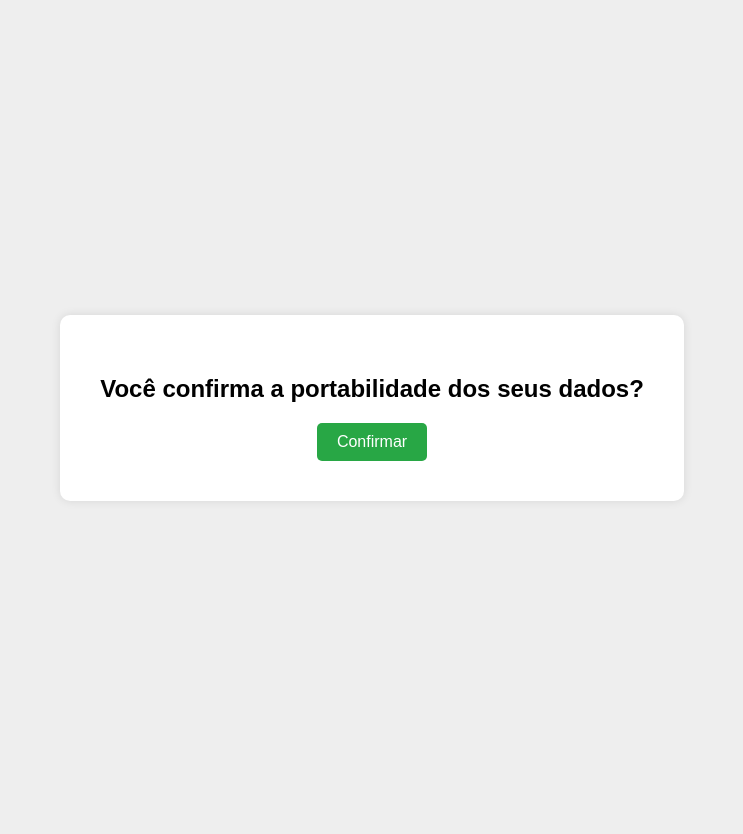
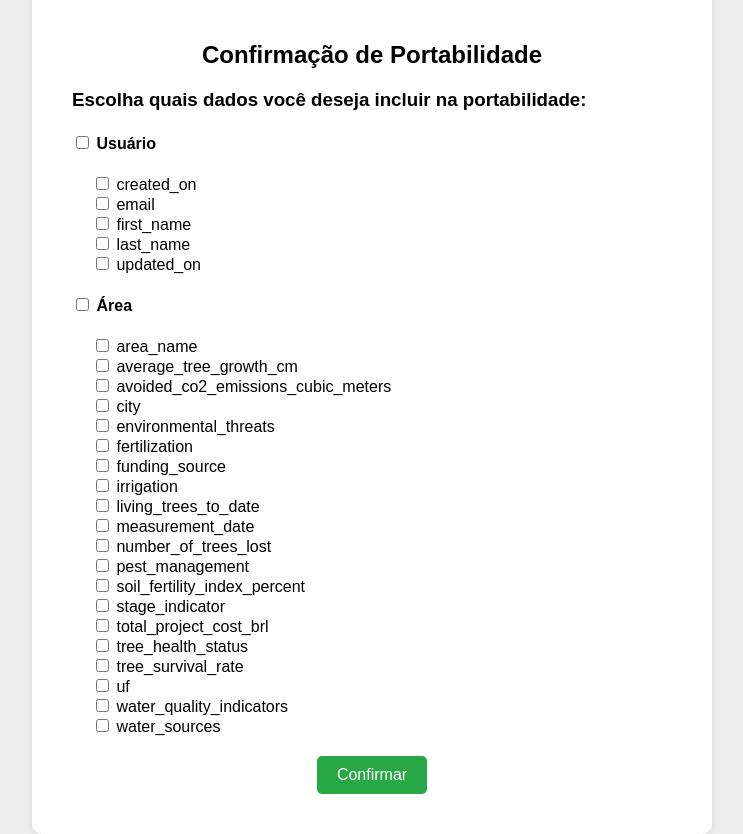
Before and after one commit to Localhost-308/microservice, a Flask app: template src/main/template/confirm_portability.html in a window 1280 px wide. Shown: the whole page, without its empty margins (268-1011 px from the left). Before the commit the page ends 501 px from the top, so only its background shows below. Run offline with Flask 3, Linux system fonts and the light colour scheme; the template is opened without the code that fills it, so the values that code supplies are empty; parts of the project's set-up code (start-up, migrations or seed data) failed here and were passed over.

Commit message:
feat Task 79: adicionando a opção de escolher os dados para portabilidade

```diff
--- a/src/main/main.py
+++ b/src/main/main.py
@@ -6,7 +6,6 @@ from flask import Flask, redirect
 from flask_session import Session
 from extension.jwt_extension import jwt
 from controller import RegisterBlueprint
-from security.crypto_manager import CryptoManager
 
 class App:
     def __init__(self):
@@ -24,7 +23,6 @@ class App:
             CORS(self.app, supports_credentials=True, resources={r"/*": {"origins": "http://localhost:4200"}})
             Session(self.app)
             jwt.init_app(self.app)
-            CryptoManager()
 
         except Exception as e:
             print(f"Erro inesperado: {e}")
@@ -55,6 +53,8 @@ class App:
 
         @self.app.route('/<path:path>', methods=['GET', 'POST'])
         def catch_all(path):
+            # if path == 'favicon.ico':
+            #     return '', 204
             return redirect('/portability/', code=301)
 
         @self.app.route('/portability/<path:path>', methods=['GET', 'POST'])
--- a/src/main/security/auth_manager.py
+++ b/src/main/security/auth_manager.py
@@ -34,7 +34,6 @@ class AuthManager:
             raise Unauthorized("Token não encontrado ou inválido.")
         # if token.get('exp') < datetime.now().timestamp():
         #     raise Unauthorized("Token expirado. Faça login novamente.")
-        print(token)
         return token
 
     def __call__(self, fn):
@@ -46,12 +45,11 @@ class AuthManager:
         def wrapper(*args, **kwargs):
             if self.__check_jwt():
                 try:
-                    self.__verify_jwt()  # Verifica se o token é válido
+                    self.__verify_jwt()
                 except Unauthorized:
                     flash('Sessão expirada ou inválida. Faça login novamente.', 'error')
                     return redirect(url_for('portability.login_form'))
             else:
-                print('nao tem cookie')
                 flash('Sessão expirada. Faça login novamente.', 'error')
                 return redirect(url_for('portability.login_form'))
             return fn(*args, **kwargs)
--- a/src/main/template/confirm_portability.html
+++ b/src/main/template/confirm_portability.html
@@ -18,14 +18,28 @@
             padding: 40px;
             border-radius: 10px;
             box-shadow: 0 0 10px rgba(0,0,0,0.1);
-            text-align: center;
+            width: 100%;
+            max-width: 600px;
         }
 
         h2 {
             margin-bottom: 20px;
+            text-align: center;
         }
 
-        form button {
+        .section {
+            margin-bottom: 20px;
+        }
+
+        .section h3 {
+            margin-bottom: 10px;
+        }
+
+        .checkbox-group {
+            margin-left: 20px;
+        }
+
+        button {
             background-color: #28a745;
             border: none;
             padding: 10px 20px;
@@ -33,19 +47,105 @@
             font-size: 16px;
             border-radius: 5px;
             cursor: pointer;
+            display: block;
+            margin: 0 auto;
         }
 
-        form button:hover {
+        button:hover {
             background-color: #218838;
+        }
+
+        label {
+            display: block;
         }
     </style>
 </head>
 <body>
     <div class="confirm-box">
-        <h2>Você confirma a portabilidade dos seus dados?</h2>
+        <h2>Confirmação de Portabilidade</h2>
+        <h3>Escolha quais dados você deseja incluir na portabilidade:</h3>
         <form action="/portability/confirm/yes" method="POST">
+            <div class="section">
+                <h4><label><input type="checkbox" id="user-select-all"> Usuário</label></h4>
+                <div class="checkbox-group" id="user-group"></div>
+            </div>
+
+            <div class="section">
+                <h4><label><input type="checkbox" id="area-select-all"> Área</label></h4>
+                <div class="checkbox-group" id="area-group"></div>
+            </div>
+
             <button type="submit">Confirmar</button>
         </form>
     </div>
+
+    <script>
+        const userFields = [
+            'created_on',
+            'email',
+            'first_name',
+            'last_name',
+            'updated_on'
+        ];
+
+        const areaFields = [
+            'area_name',
+            'average_tree_growth_cm',
+            'avoided_co2_emissions_cubic_meters',
+            'city',
+            'environmental_threats',
+            'fertilization',
+            'funding_source',
+            'irrigation',
+            'living_trees_to_date',
+            'measurement_date',
+            'number_of_trees_lost',
+            'pest_management',
+            'soil_fertility_index_percent',
+            'stage_indicator',
+            'total_project_cost_brl',
+            'tree_health_status',
+            'tree_survival_rate',
+            'uf',
+            'water_quality_indicators',
+            'water_sources'
+        ];
+
+        function renderCheckboxes(containerId, name, fields) {
+            const container = document.getElementById(containerId);
+            fields.forEach(field => {
+                const label = document.createElement('label');
+                const checkbox = document.createElement('input');
+                checkbox.type = 'checkbox';
+                checkbox.name = name;
+                checkbox.value = field;
+                label.appendChild(checkbox);
+                label.appendChild(document.createTextNode(` ${field}`));
+                container.appendChild(label);
+            });
+        }
+
+        function setupGroupCheckbox(groupId, selectAllId) {
+            const group = document.getElementById(groupId);
+            const selectAll = document.getElementById(selectAllId);
+            const getCheckboxes = () => group.querySelectorAll('input[type="checkbox"]');
+
+            selectAll.addEventListener('change', () => {
+                getCheckboxes().forEach(cb => cb.checked = selectAll.checked);
+            });
+
+            group.addEventListener('change', () => {
+                const checkboxes = getCheckboxes();
+                const allChecked = Array.from(checkboxes).every(cb => cb.checked);
+                selectAll.checked = allChecked;
+            });
+        }
+
+        renderCheckboxes('user-group', 'user_data', userFields);
+        renderCheckboxes('area-group', 'area_data', areaFields);
+
+        setupGroupCheckbox('user-group', 'user-select-all');
+        setupGroupCheckbox('area-group', 'area-select-all');
+    </script>
 </body>
 </html>
--- a/src/main/template/portability_form.html
+++ b/src/main/template/portability_form.html
@@ -95,7 +95,7 @@
 <body>
     <div class="form-container">
         <h2>Login</h2>
-        <form action="/portability/" method="POST">
+        <form action="/portability/login" method="POST">
             <label for="email">Email:</label>
             <input type="email" id="email" name="email" required><br>
 
```
Also changed, not shown: src/main/controller/portability_controller.py (+22 -22 lines), src/main/security/crypto_manager.py (+12 -15 lines), src/main/extension/crypto_manager_extension.py (added).
